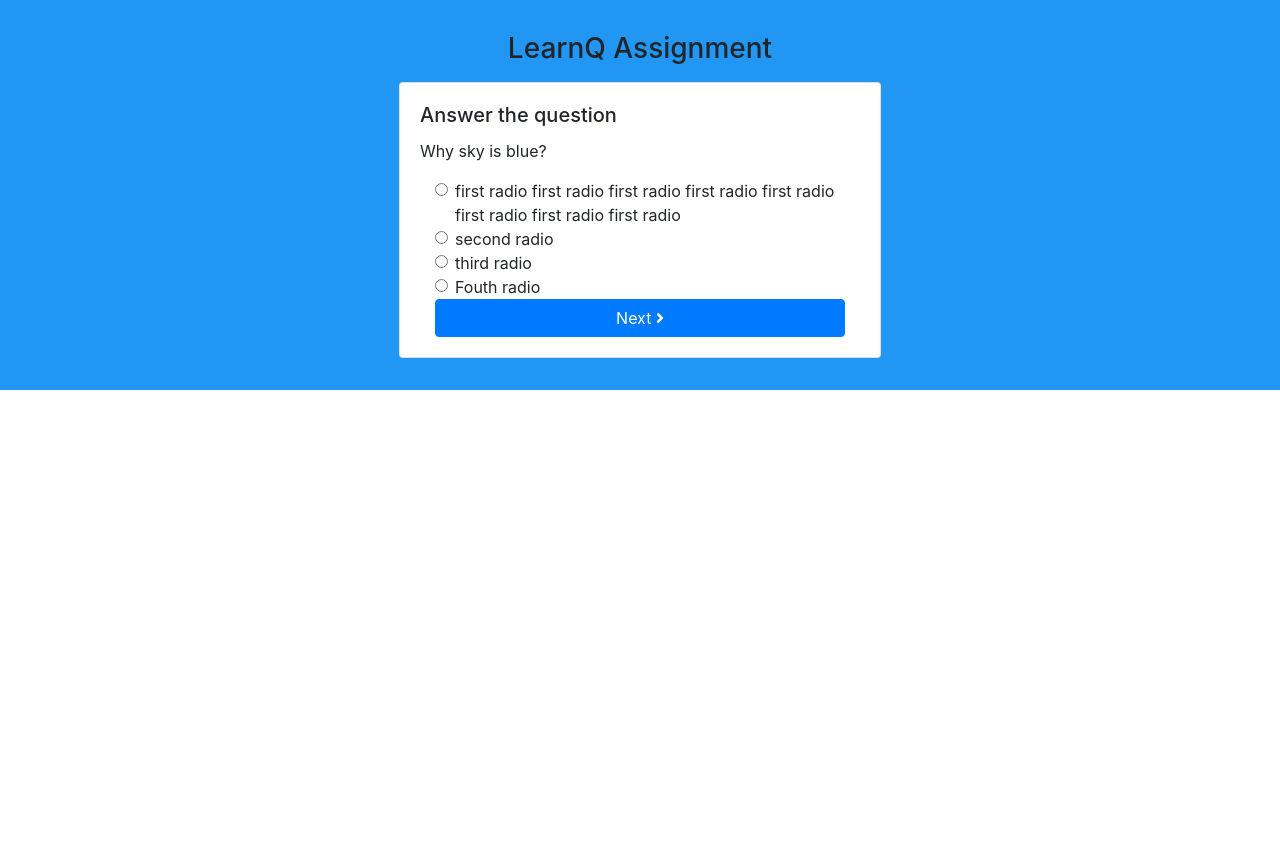
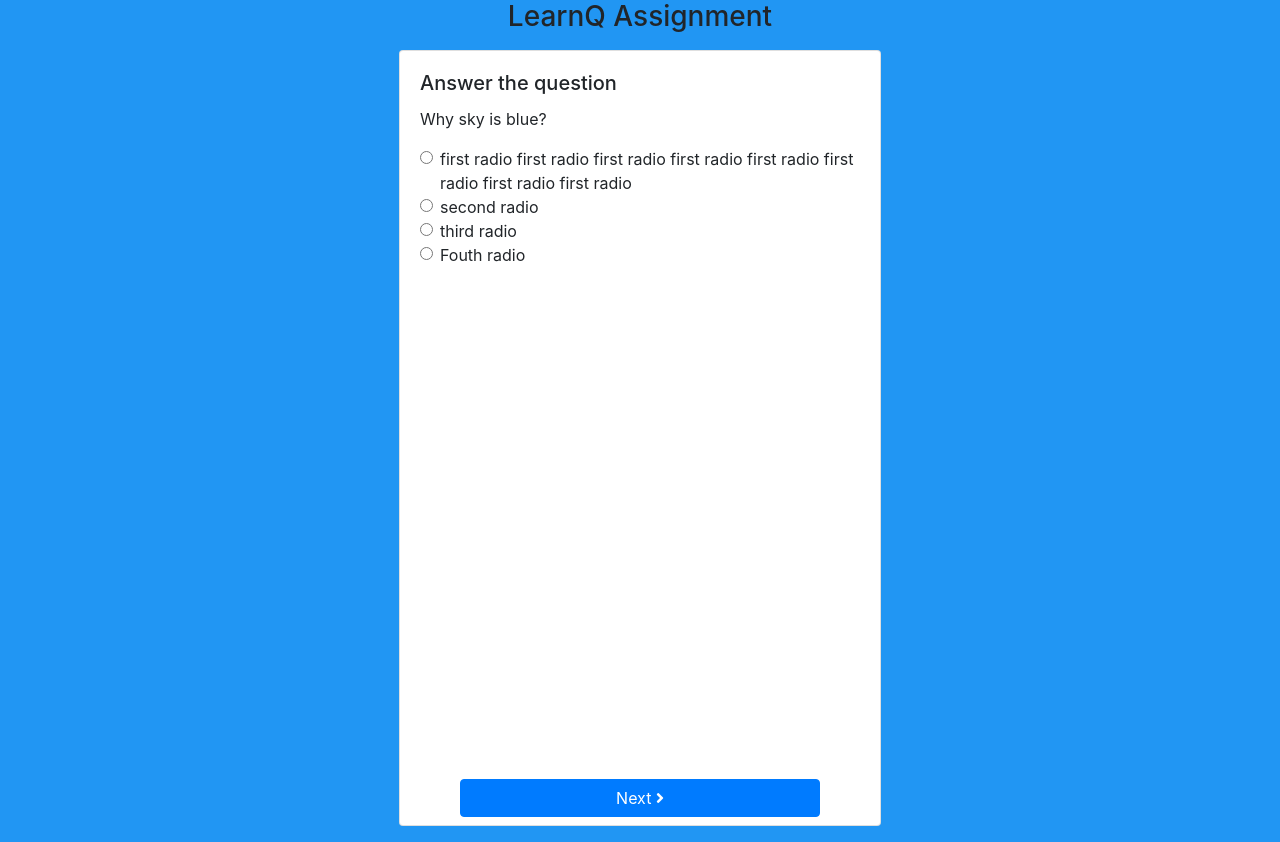
Before and after one commit to AbbyB97/lq-assessment, a React (Create React App) app: page /quiz in a window 1280 px wide. Before the commit the page ends 800 px from the top, so only its background shows below. Built offline with nearby package versions, Linux system fonts and the light colour scheme.

Commit message:
fixed quiz card base ui

```diff
--- a/src/App.js
+++ b/src/App.js
@@ -23,11 +23,11 @@ export default App;
 const StyledDiv = styled.div`
   /* height: 100%; */
   background-color: #2196f3;
-  padding: 2rem;
+  padding: 0rem;
 
   .card-container {
     @media ${device.mobileS} {
-      width: 80vw;
+      width: 90vw;
     }
 
     @media ${device.tablet} {
--- a/src/components/Home/index.js
+++ b/src/components/Home/index.js
@@ -23,7 +23,7 @@ const Home = () => {
     <FadeContainer>
       <StyledHome>
         <h3 className="mb-3">LearnQ Assignment</h3>
-        <Container className="card-container ">
+        <Container className="card-container pb-3 ">
           <Card>
             <Card.Img
               className="mx-auto mt-3 w-75"
--- a/src/components/QuizComponent/index.js
+++ b/src/components/QuizComponent/index.js
@@ -17,12 +17,13 @@ const QuizComponent = () => {
     <FadeContainer>
       <StyledQuizComp>
         <h3 className="mb-3">LearnQ Assignment</h3>
-        <Container className="card-container ">
+        <Container className="card-container pb-3">
           <Card>
-            <Card.Body>
+            <Card.Body style={{ minHeight: "90vh" }}>
               <Card.Title>Answer the question</Card.Title>
               <Card.Text>Why sky is blue?</Card.Text>
-              <Container fluid>
+              <Container fluid className="">
+                <Row>
                   <Form>
                     <Form.Check
                       type="radio"
@@ -49,20 +50,20 @@ const QuizComponent = () => {
                       id="formHorizontalRadios4"
                     />
                   </Form>
-
-                <Row>
-                  <Col>
+                </Row>
+              </Container>
+            </Card.Body>
+            <Container>
+              <Row className="justify-content-center">
                 <Button
-                      className="w-100"
+                  className="w-75 my-2"
                   onClick={() => console.log("next")}
                   variant="primary"
                 >
                   Next <i className="fas fa-angle-right"></i>
                 </Button>
-                  </Col>
               </Row>
             </Container>
-            </Card.Body>
           </Card>
         </Container>
       </StyledQuizComp>
```
Lines whose indentation alone changed are shown as unchanged.
